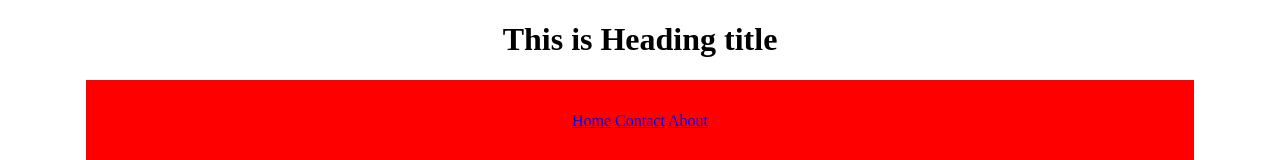
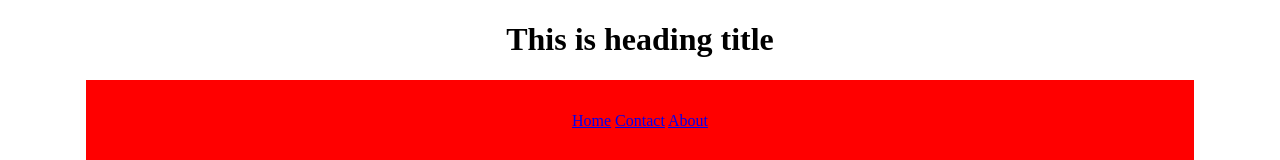
Before and after one commit to meypanhawath/html, a plain HTML site: page index.html in a window 1280 px wide. Shown: the top 160 px of the page. Drawn offline with Linux system fonts and the light colour scheme.

Commit message:
initial commit

```diff
--- a/index.html
+++ b/index.html
@@ -55,7 +55,7 @@
 </head>
 <body>
     <header>
-        <h1>This is Heading title</h1>
+        <h1>This is heading title</h1>
         <nav>
             <a href="index.html">Home</a>
             <a href="contact.html">Contact</a>
```
